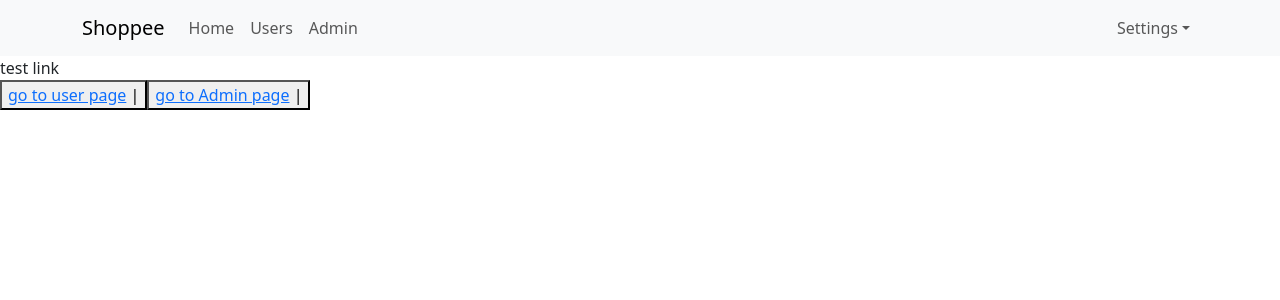
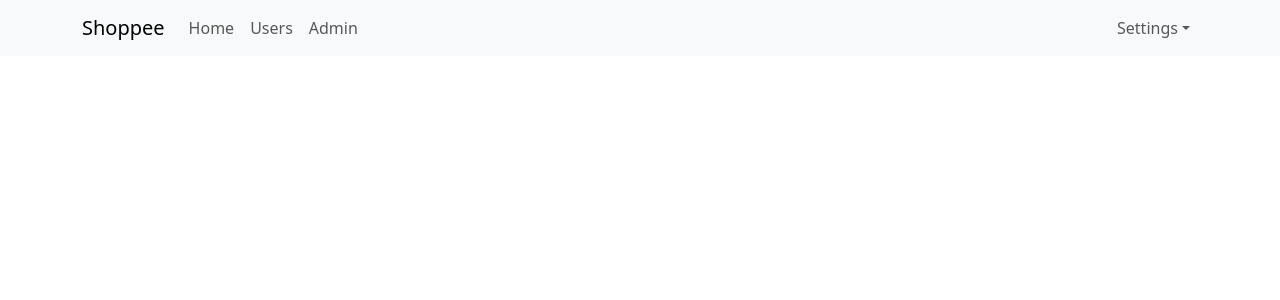
Before and after one commit to anhoang0611/react1, a React (Create React App) app: page / in a window 1280 px wide. Shown: the top 300 px of the page. Built offline with nearby package versions, Linux system fonts and the light colour scheme.

Commit message:
nested route

```diff
--- a/src/App.js
+++ b/src/App.js
@@ -1,26 +1,23 @@
 import './App.scss';
 import Header from './components/Header/Header';
-import { Link } from "react-router-dom";
+
+import { Outlet } from "react-router-dom";
 
 const App = () => {
   return (
     <div className="app-container">
-      <Header />
-      <div>
-        test link
-        <div>
-          <button>
-            <Link to="/users">go to user page</Link> |{" "}
+      <div className='header-container'>
+        <Header />
+      </div>
 
-          </button>
-          <button>
-            <Link to="/admins">go to Admin page</Link> |{" "}
-
-
-
-          </button>
+      <div className='main-container'>
+        <div className='sidenav-container'>
 
         </div>
+        <div className='app-content'>
+          <Outlet />
+        </div>
+
       </div>
     </div>
   );
--- a/src/index.js
+++ b/src/index.js
@@ -20,9 +20,10 @@ root.render(
     {/* <React.StrictMode> */}
     <BrowserRouter>
       <Routes>
-        <Route path="/" element={<App />} />
-        <Route path="users" element={<User />} />
-        <Route path="admins" element={<Admin />} />
+        <Route path="/" element={<App />}>
+          <Route path="users" element={<User />} />
+          <Route path="admins" element={<Admin />} />
+        </Route>
       </Routes>
     </BrowserRouter>
     {/* </React.StrictMode> */}
```
